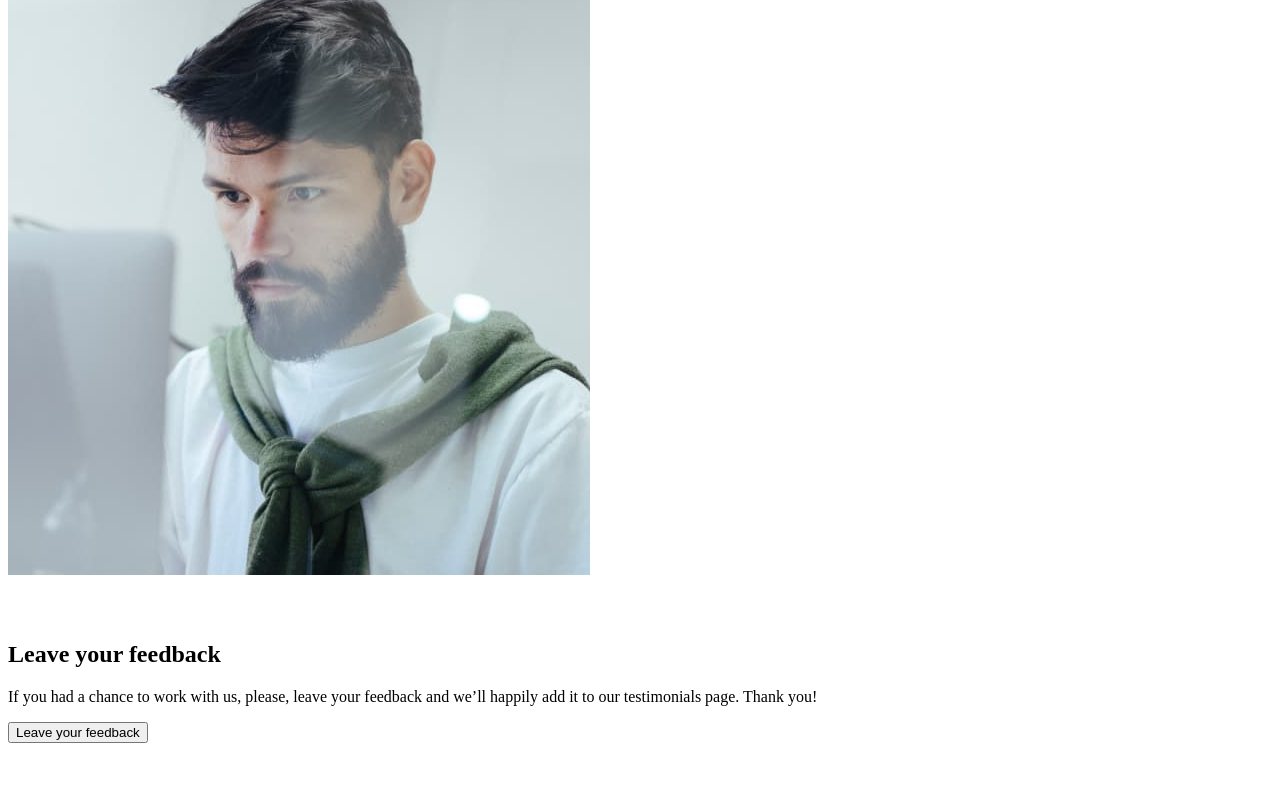
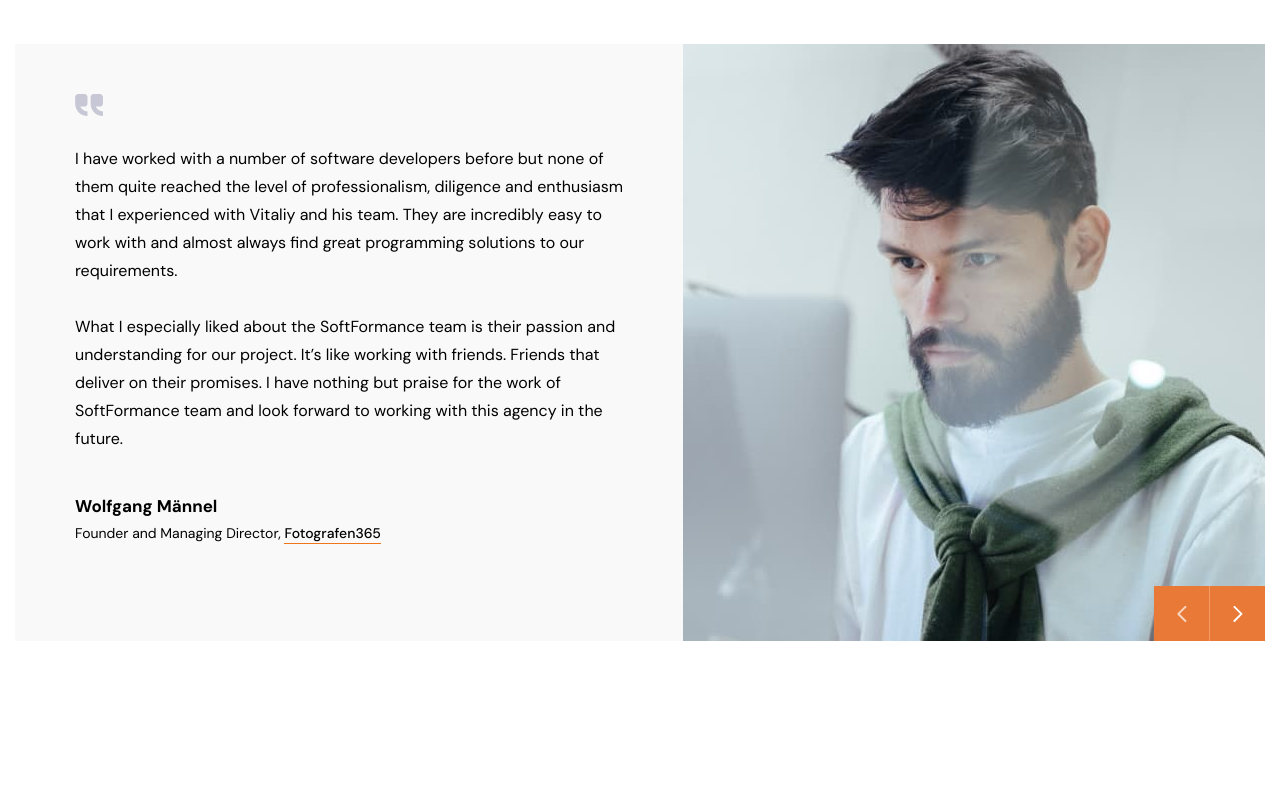
Before and after one commit to viktoriiahdev/sf_testimonials, a plain HTML site: page index.html in a window 1280 px wide. Shown: the part 351-1141 px from the top of the page. Before the commit the page ends 1102 px from the top, so only its background shows below. Drawn offline with Linux system fonts and the light colour scheme; the site is published under a folder, as on GitHub Pages, so addresses that start at the root find nothing.

Commit message:
updated stylesheet path

```diff
--- a/index.html
+++ b/index.html
@@ -10,7 +10,7 @@
     <link rel="preconnect" href="https://fonts.gstatic.com" crossorigin>
     <link href="https://fonts.googleapis.com/css2?family=DM+Sans:wght@400;500;700&display=swap" rel="stylesheet">
 
-    <link rel="stylesheet" href="/src/css/style.min.css">
+    <link rel="stylesheet" href="./src/css/style.min.css">
 
 
     <title>SoftFormance | Trial task</title>
```
